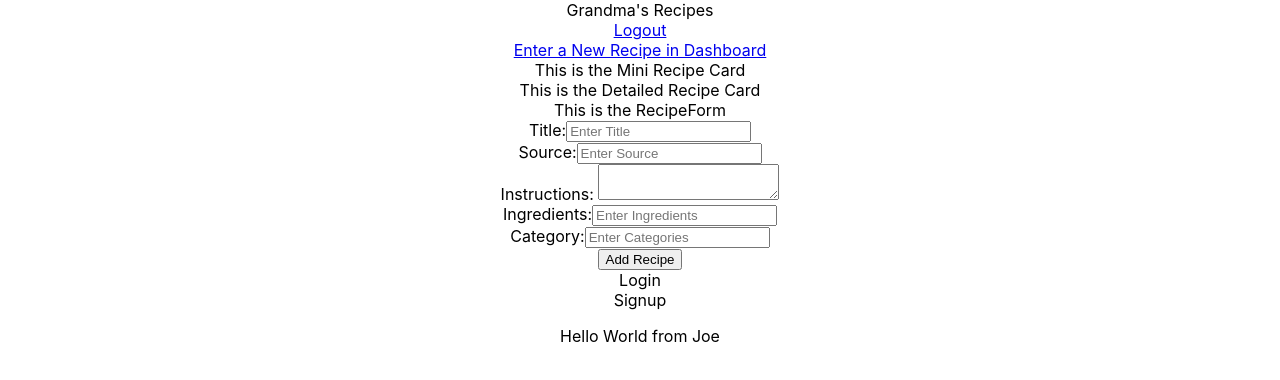
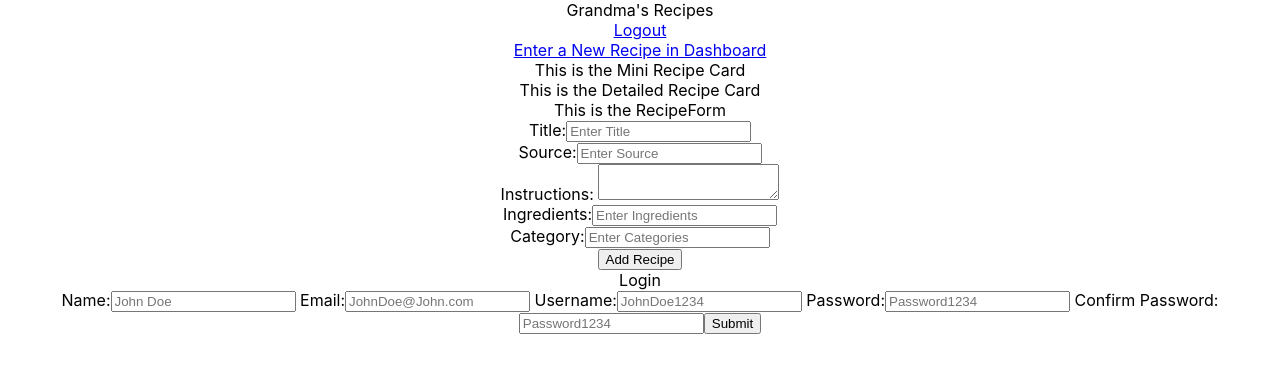
Before and after one commit to TTwebpt132-March/frontend, a React (Create React App) app in the folder recipes/: page / in a window 1280 px wide. Shown: the top 380 px of the page. Built offline with nearby package versions, Linux system fonts and the light colour scheme.

Commit message:
added my code in signup

```diff
--- a/recipes/src/Components/signup.js
+++ b/recipes/src/Components/signup.js
@@ -1,12 +1,67 @@
-import React from 'react';
+import React, {useState, useEffect} from 'react';
+import * as yup from 'yup'
+import axios from 'axios'
 
+// Create a schema to create a submitting criteria for our sign up
+
+const schema = yup.object().shape({
+    name: yup.string().required('name is required').min(2, 'name needs to be more than 2 chars'),
+    email: yup.string().required('email is required'),
+    username: yup.string().required('username is required'),
+    password: yup.string().required('password is required'),
+    cPassword: yup.string().required('please confirm password'),
+})
 const Signup = (props) => {
+
+    //Use State to take all our data in
+
+    const [formData, setFormData] = useState({name:'', email:'', username:'', password:'', cPassword:''})
+    const [errors, setErrors] = useState({name:'', email:'', username:'', password:'', cPassword:''})
+    const [disabled, setDisabled] = useState(true);
+
+    // create a onChange handler for inputs to recognize change going on
+    const onInputChange = event => {
+    if(/^[a-zA-Z]+$/.test(event.target.value)){
+            setFormData({
+                ...formData,
+                [event.target.name]: event.target.value,
+            });
+        }
+    }
+    useEffect(() => {
+        schema.isValid(formData).then(valid => setDisabled(!valid))
+    }, [formData])
+    // create a submit function too submit our date once its all put in
+
+    const onSubmit = function(event){
+        event.preventDefault()
+        axios.post('/', {formData})
+    }
+
+    //create a helper function too confirm if "comfirm password" === "password"
     return (
-        <div>
-            Signup
-            <p>Hello World from Joe</p>
+        <div className="signFrom" >
+            {/*Create a form that inputs Name, Email, Username, Password, Confirm Password, and Submit button */}
+            <form className="form" onSubmit={onSubmit}>
+                <label> Name:
+                    <input placeholder="John Doe" type="text" name="name" onChange={onInputChange} value={formData.name}/>
+                </label>
+                <label> Email:
+                    <input placeholder="JohnDoe@John.com" type="text" name="email" onChange={onInputChange} />
+                </label>
+                <label> Username:
+                    <input placeholder="JohnDoe1234" type="text" name="username" onChange={onInputChange} />
+                </label>
+                <label> Password:
+                    <input placeholder="Password1234" type="text" name="password" onChange={onInputChange} />
+
+                </label>
+                <label> Confirm Password:
+                    <input placeholder="Password1234" type="text" name="cPassword" onChange={onInputChange}/>
+                </label>
+                <input name="submit" type="submit" />
+            </form>
         </div>
-
     )
 }
 
```
